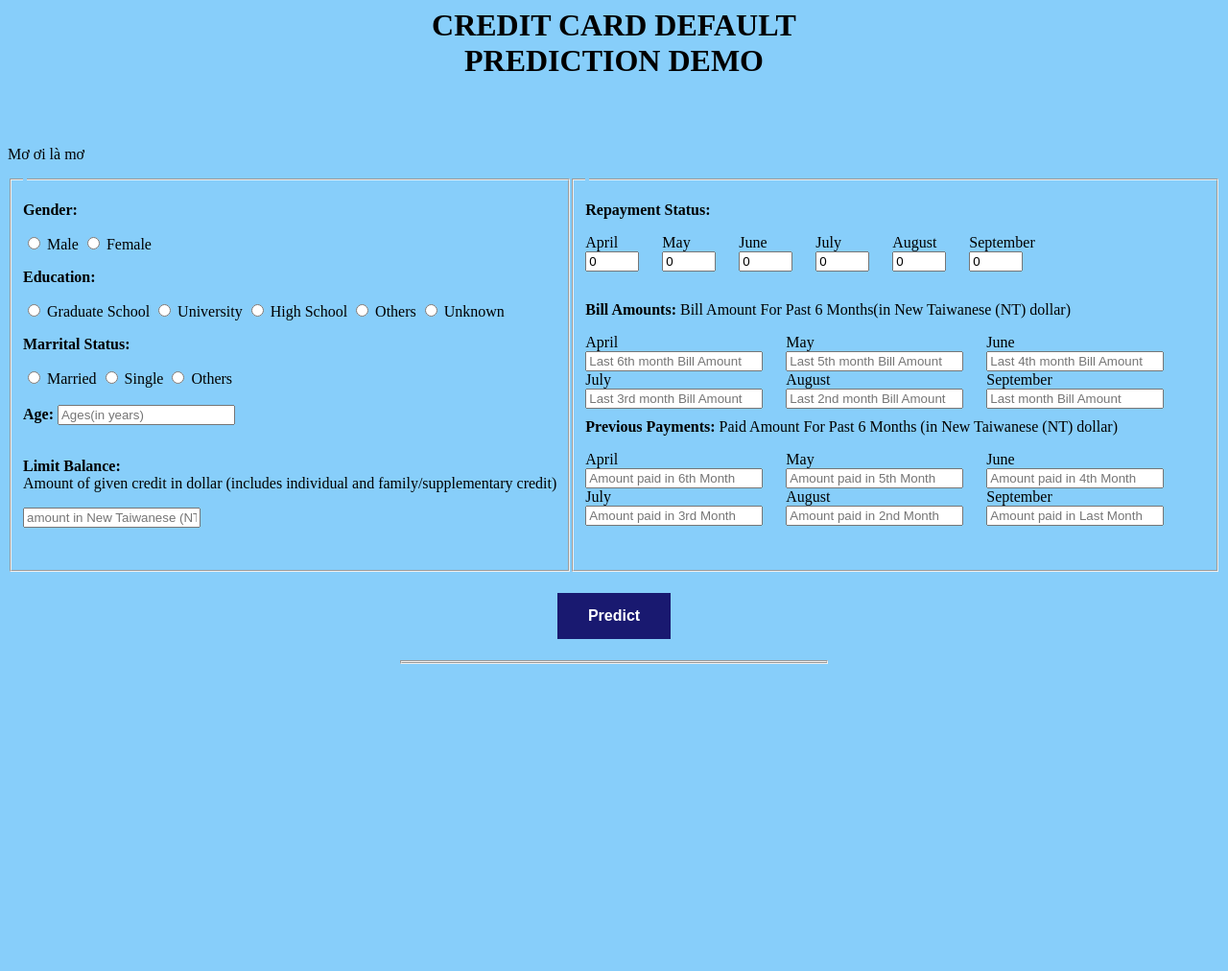
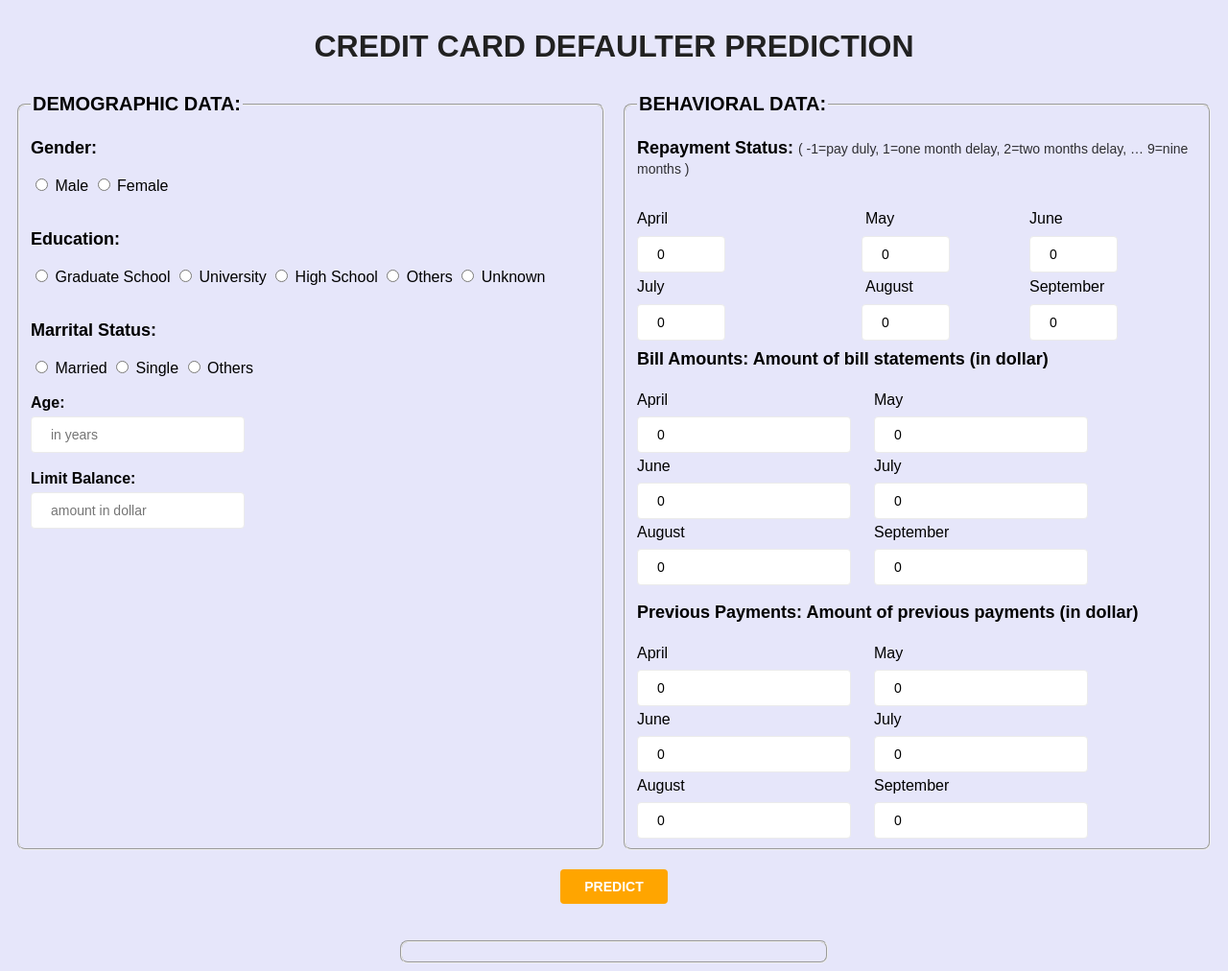
Before and after one commit to thuthao9198/credit-card-demo, a Flask app: page / in a window 1280 px wide. Shown: the whole page at 96% size. Before the commit the page ends 692 px from the top, so only its background shows below. Run offline with Flask 2, Linux system fonts and the light colour scheme; parts of the project's set-up code (start-up, migrations or seed data) failed here and were passed over.

Commit message:
Update index.html

```diff
--- a/templates/index.html
+++ b/templates/index.html
@@ -3,7 +3,7 @@
 <!--From https://codepen.io/frytyler/pen/EGdtg-->
 <head>
   <meta charset="UTF-8">
-  <title>Data Mining G3</title>
+  <title>credit details</title>
   <link href='https://fonts.googleapis.com/css?family=Pacifico' rel='stylesheet' type='text/css'>
 <link href='https://fonts.googleapis.com/css?family=Arimo' rel='stylesheet' type='text/css'>
 <link href='https://fonts.googleapis.com/css?family=Hind:300' rel='stylesheet' type='text/css'>
@@ -11,49 +11,165 @@
 
 </head>
 <style>
+
+	input {
+		outline: none;
+		border: 1.5px solid #ebebeb;
+		font-size: 14px;
+		padding: 10px 20px;
+		border-radius: 0.25rem;
+	}
+	input:focus {
+		border-color: orange;
+	}
 	body  {
-  background-color: #87CEFA ;
+		background-color:lavender;
+		font-family: 'Montserrat', sans-serif;
 	}
 
 	.result {
 		margin: auto;
+		padding: 10px 0;
 		width: 35%;
 		border: 2px groove;
+		border-radius: 0.5rem;
+		text-align: center;
 	}
+	.heading {
+		font-size: 32px;
+		color: rgb(33, 33, 33);
+		margin: 0 auto;
+		text-align: center;
+		text-transform: uppercase;
+		margin: 30px 0;
+	}
+
+	.form {
+		display: flex;
+		flex-direction: column;
+	}
+	.fieldset {
+		display: flex;
+	}
+	.field {
+		flex: 50%;
+		border-radius: 0.5rem;
+		margin: 0 10px;
+	}
+	.field-2 {
+		display: flex;
+		flex-direction: column;
+	}
+
+	.field legend {
+		font-size: 20px;
+		text-transform: uppercase;
+	}
+	.field label {
+		font-size: 16px;
+	}
+	.field p {
+		font-weight: 600;
+		font-size: 18px;
+	}
+
+	.repay_status_parent span {
+		font-weight: 300;
+		font-size: 14px;
+		opacity: 0.8;
+	}
+	.repay_status_parent .grid-input {
+		display: grid;
+		grid-template-columns: 200px auto auto;
+	}
+
+	/* .grid-items label{
+		margin: 5px 0;
+
+	} */
 	.button {
-  background-color: Crimson;
+		display: flex;
+		justify-content: center;
+		margin: 20px 0;
+	}
+	.btn {
+		background: none;
 		border: none;
+		cursor: pointer;
+	}
+
+	.primary-btn {
+		border-radius: 0.25rem;
+		padding: 10px 25px;
 		color: white;
-  padding: 15px 32px;
-  text-align: center;
-  text-decoration: none;
-  display: inline-block;
-  font-size: 16px;
-  margin: 4px 2px;
-  cursor: pointer;
-	background-color: midnightblue;
+		background-color: orange;
+		font-weight: 600;
+		font-size: 14px;
+		text-transform: uppercase;
+	}
+	.primary-btn:hover {
+		color: #fff;
+		background-color: #286090;
+		border-color: #204d74;
+	}
+
+
+	@media screen and (max-width: 960px) {
+		.fieldset {
+			flex-direction: column;
+		}
+	}
+    .monthcss{
+        display: block;
+        margin-bottom: -10px;
+        margin-top: 5px;
+
+    }
+    input[type="number"]{
+        margin-bottom: -9px;
+        margin-top: -9px;
+
+    }
+    .monthcss1{
+        display: block;
+        margin-top: 15px;
+}
+
+    .labelcss{
+        display:block;
+        width: 20%;
+        margin-bottom: 5px;
+    }
+    .marginleft{
+        margin-left: 34px;
+
+    }
+    #css1{
+        margin-left: 38px!important;
+    }
+	#css2{
+        margin-left: 38px!important;
     }
 </style>
 <body>
+ <div class="predict">
+	<h2 class="heading">Credit Card Defaulter Prediction</h2>
 
- <div class="predict">
-	<h1 style="margin: auto; width: 35%; padding: 0; border: 0px solid; text-align: center;">CREDIT CARD DEFAULT PREDICTION DEMO</h1>
-	 <br>
-	 <br>
-	 <br>
-	<p>Mơ ơi là mơ</p>
      <!-- Main Input For Receiving Query to our ML -->
-    <form action="{{ url_for('predict')}}"method="post">
-		<fieldset style="float:left;height: 390px;">
-			<legend></legend>
-			<p><b>Gender:</b></p>
+    <form action="{{ url_for('predict')}}"method="post" class="form">
+		<div class="fieldset">
+			<fieldset class="field">
+				<legend><b>Demographic data:</b></legend>
+				<div>
+					<p>Gender:</p>
 					<input type="radio" id="male" name="gender" value="1" required="required" />
 					<label for="male">Male</label>
 					<input type="radio" id="female" name="gender" value="2" required="required" />
 					<label for="female">Female</label>
+				</div>
 				<br>
-
-			<p><b>Education:</b></p>
+				<div>
+					<p>Education:</p>
 					<input type="radio" id="graduate_school" name="education" value="1" required="required"/>
 					<label for="graduate_school">Graduate School</label>
 					<input type="radio" id="university" name="education" value="2" required="required"/>
@@ -64,124 +180,129 @@ body  {
 					<label for="others">Others</label>
 					<input type="radio" id="unknown" name="education" value="5"required="required"/>
 					<label for="unknown">Unknown</label>
+				</div>
+
 				<br>
-			<p><b>Marrital Status:</b></p>
+				<div>
+					<p>Marrital Status:</p>
 					<input type="radio" id="married" name="marriage" value="1"required="required"/>
 					<label for="married">Married</label>
 					<input type="radio" id="single" name="marriage" value="2" required="required"/>
 					<label for="single">Single</label>
 					<input type="radio" id="others" name="marriage" value="3" required="required"/>
 					<label for="others">Others</label>
+				</div>
 				<br>
+				<div>
+					<label for="age" class="labelcss"><b>Age:</b></label>
+					<input type="text" name="age" placeholder="in years" required="required" />
+				</div>
 				<br>
-			<label for="age"><b>Age:</b></label>
-			<input type="text" name="age" placeholder="Ages(in years)" required="required" />
-			<br>
-			<br>
-			<p><b>Limit Balance:</b><br>
-			Amount of given credit in dollar (includes individual and family/supplementary credit)</p>
-			<input type="text" name="limit_bal" placeholder="amount in New Taiwanese (NT) dollar" required="required" />
+				<div>
+					<label class="labelcss"><b>Limit Balance:</b></label>
+					<input type="text" name="limit_bal" placeholder="amount in dollar" required="required" />
+				</div>
 
 			</fieldset>
-		<fieldset style="height: 390px;">
-			<legend></legend>
+
+			<fieldset class="field field-2">
+				<legend><b>Behavioral data:</b></legend>
 				<div class="repay_status_parent">
-				<p><b>Repayment Status:</b><br>
-
-				<div style="float:left; margin-right: 1.5em;">
-					<label for="repay_status">April</label><br>
+					<p>
+						<b>Repayment Status:</b>
+						<span>( -1=pay duly, 1=one month delay, 2=two months delay, … 9=nine months )</span>
+					</p>
+					<div class="grid-input">
+						<div class="input grid-items">
+							<label for="repay_status" class="monthcss1">April</label><br>
 							<input name="pay_6" id="pay_6" min="-2" max="9" type="number" value="0" required>
 						</div>
-				<div style="float:left; margin-right: 1.5em;">
-					<label for="repay_status">May</label><br>
-					<input name="pay_5" id="pay_5" min="-2" max="9" type="number" value="0" required>
+						<div class="input grid-items">
+							<label for="repay_status" class="monthcss1" class="marginleft" id="css1">May</label><br>
+							<input class="marginleft" name="pay_5" id="pay_5" min="-2" max="9" type="number" value="0" required>
 						</div>
-				<div style="float:left; margin-right: 1.5em;">
-					<label for="repay_status">June</label><br>
+						<div class="input grid-items">
+							<label for="repay_status" class="monthcss1">June</label><br>
 							<input name="pay_4" id="pay_4" min="-2" max="9" type="number" value="0" required>
 						</div>
-				<div style="float:left; margin-right: 1.5em;">
-					<label for="repay_status">July</label><br>
+						<div class="input grid-items">
+							<label for="repay_status" class="monthcss1">July</label><br>
 							<input name="pay_3" id="pay_3" min="-2" max="9" type="number" value="0" required>
 						</div>
-				<div style="float:left;margin-right: 1.5em;">
-					<label for="repay_status">August</label><br>
-					<input name="pay_2" id="pay_2" min="-2" max="9" type="number" value="0" required>
+						<div  class="input grid-items">
+							<label for="repay_status" class="monthcss1" class="marginleft" id="css2">August</label><br>
+							<input class="marginleft" name="pay_2" id="pay_2" min="-2" max="9" type="number" value="0" required>
 						</div>
-				<div style="float:left;">
-					<label for="repay_status">September</label><br>
+						<div class="input grid-items">
+							<label for="repay_status" class="monthcss1">September</label><br>
 							<input name="pay_0" id="pay_0" min="-2" max="9" type="number" value="0" required>
 						</div>
 					</div>
-			<br>
-			<br>
-			<br>
+				</div>
 				<div class="bill_amount_parent">
-				<p><b>Bill Amounts:</b> Bill Amount For Past 6 Months(in New Taiwanese (NT) dollar)</p>
+					<p><b>Bill Amounts:</b> Amount of bill statements (in dollar)</p>
 					<div style="float:left; margin-right: 1.5em;">
-					<label for="bill_amount">April</label><br>
-					<input name="bill_amt6" id="bill_amt6" placeholder="Last 6th month Bill Amount" type="text" required>
+						<label for="bill_amount" class="monthcss">April</label><br>
+						<input name="bill_amt6" id="bill_amt6" value="0" type="text" required>
 					</div>
 					<div style="float:left; margin-right: 1.5em;">
-					<label for="bill_amount">May</label><br>
-					<input name="bill_amt5" id="bill_amt5" placeholder="Last 5th month Bill Amount" type="text" required>
+						<label for="bill_amount" class="monthcss">May</label><br>
+						<input name="bill_amt5" id="bill_amt5" value="0" type="text" required>
 					</div>
 					<div style="float:left; margin-right: 1.5em;">
-					<label for="bill_amount">June</label><br>
-					<input name="bill_amt4" id="bill_amt4" placeholder="Last 4th month Bill Amount" type="text" required>
+						<label for="bill_amount" class="monthcss">June</label><br>
+						<input name="bill_amt4" id="bill_amt4" value="0" type="text" required>
 					</div>
 					<div style="float:left; margin-right: 1.5em;">
-					<label for="bill_amount">July</label><br>
-					<input name="bill_amt3" id="bill_amt3" placeholder="Last 3rd month Bill Amount" type="text" required>
+						<label for="bill_amount" class="monthcss">July</label><br>
+						<input name="bill_amt3" id="bill_amt3" value="0" type="text" required>
 					</div>
 					<div style="float:left;margin-right: 1.5em;">
-					<label for="bill_amount">August</label><br>
-					<input name="bill_amt2" id="bill_amt2" placeholder="Last 2nd month Bill Amount" type="text" required>
+						<label for="bill_amount" class="monthcss">August</label><br>
+						<input name="bill_amt2" id="bill_amt2" value="0" type="text" required>
 					</div>
 					<div style="float:left;">
-					<label for="bill_amount">September</label><br>
-					<input name="bill_amt1" id="bill_amt1" placeholder="Last month Bill Amount" type="text" required>
+						<label for="bill_amount" class="monthcss">September</label><br>
+						<input name="bill_amt1" id="bill_amt1" value="0" type="text" required>
 					</div>
 				</div>
-			<br>
-			<br>
-			<br>
-			<br>
 				<div class="previous_payments_parent">
-				<p><b>Previous Payments:</b> Paid Amount For Past 6 Months (in New Taiwanese (NT) dollar)</p>
+					<p><b>Previous Payments:</b> Amount of previous payments (in dollar)</p>
 					<div style="float:left; margin-right: 1.5em;">
-					<label for="previous_payments">April</label><br>
-					<input name="pay_amt6" id="pay_amt6" placeholder="Amount paid in 6th Month" type="text" required>
+						<label for="previous_payments" class="monthcss">April</label><br>
+						<input name="pay_amt6" id="pay_amt6" value="0" type="text" required>
 					</div>
 					<div style="float:left; margin-right: 1.5em;">
-					<label for="previous_payments">May</label><br>
-					<input name="pay_amt5" id="pay_amt5" placeholder="Amount paid in 5th Month" type="text" required>
+						<label for="previous_payments" class="monthcss">May</label><br>
+						<input name="pay_amt5" id="pay_amt5" value="0" type="text" required>
 					</div>
 					<div style="float:left; margin-right: 1.5em;">
-					<label for="previous_payments">June</label><br>
-					<input name="pay_amt4" id="pay_amt4" placeholder="Amount paid in 4th Month" type="text" required>
+						<label for="previous_payments" class="monthcss">June</label><br>
+						<input name="pay_amt4" id="pay_amt4" value="0" type="text" required>
 					</div>
 					<div style="float:left; margin-right: 1.5em;">
-					<label for="previous_payments">July</label><br>
-					<input name="pay_amt3" id="pay_amt3" placeholder="Amount paid in 3rd Month" type="text" required>
+						<label for="previous_payments" class="monthcss">July</label><br>
+						<input name="pay_amt3" id="pay_amt3" value="0" type="text" required>
 					</div>
 					<div style="float:left; margin-right: 1.5em;">
-					<label for="previous_payments">August</label><br>
-					<input name="pay_amt2" id="pay_amt2" placeholder="Amount paid in 2nd Month" type="text" required>
+						<label for="previous_payments" class="monthcss">August</label><br>
+						<input name="pay_amt2" id="pay_amt2" value="0" type="text" required>
 					</div>
 					<div style="float:left;">
-					<label for="previous_payments">September</label><br>
-					<input name="pay_amt1" id="pay_amt1" type="text" placeholder="Amount paid in Last Month" required>
+						<label for="previous_payments" class="monthcss">September</label><br>
+						<input name="pay_amt1" id="pay_amt1" type="text" value="0" required>
 					</div>
 				</div>
 			</fieldset>
-		<br>
-		<div style="text-align:center;">
-			<button type="submit" class="button"><b>Predict</b></button>
+		</div>
+
+		<div class="button">
+			<button type="submit" class="btn primary-btn">Predict</button>
 		</div>
     </form>
 	<br>
-	<div class="result" align="center">
+
+	<div class="result">
 		{% if prediction_text %}
 			<p style="padding: 0.5%"><b>{{ prediction_text }}</b></p>
 		{% endif %}
```
Lines whose indentation alone changed are shown as unchanged.
